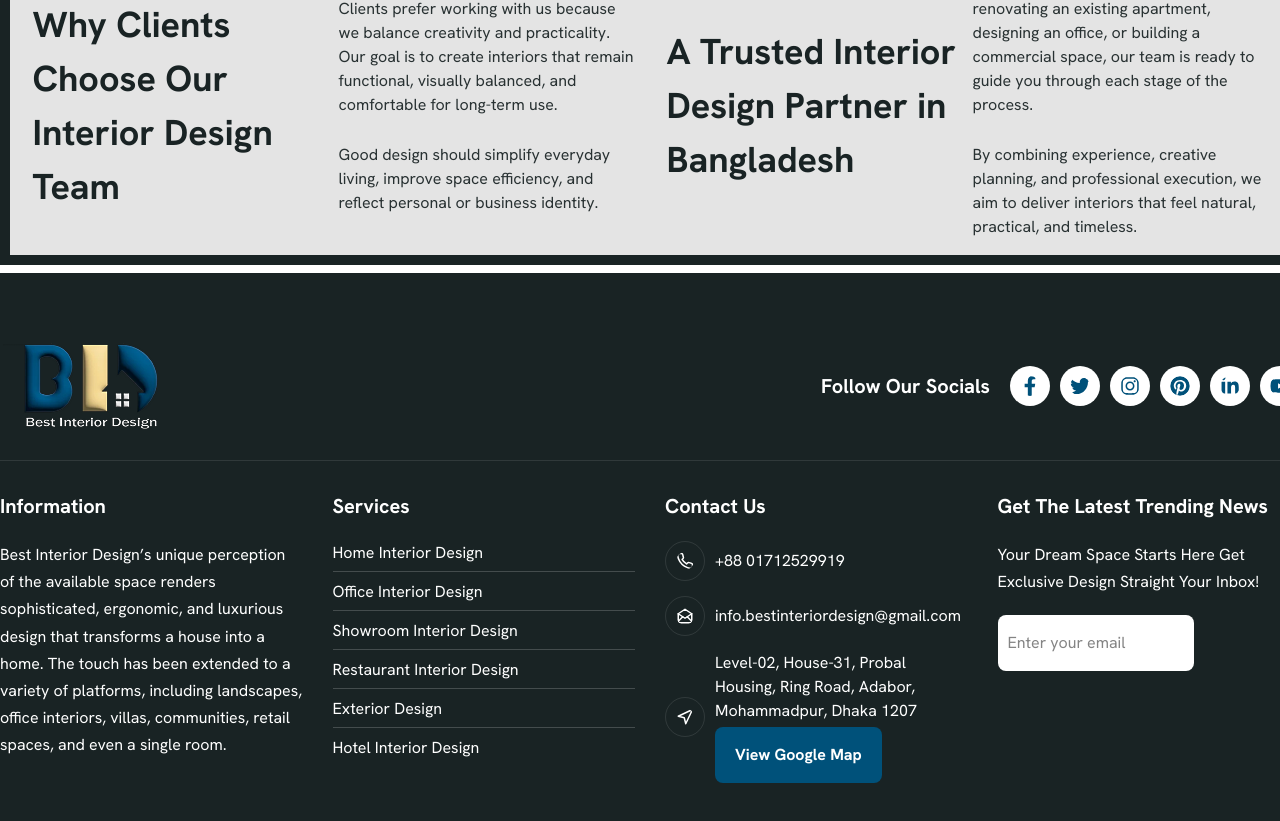
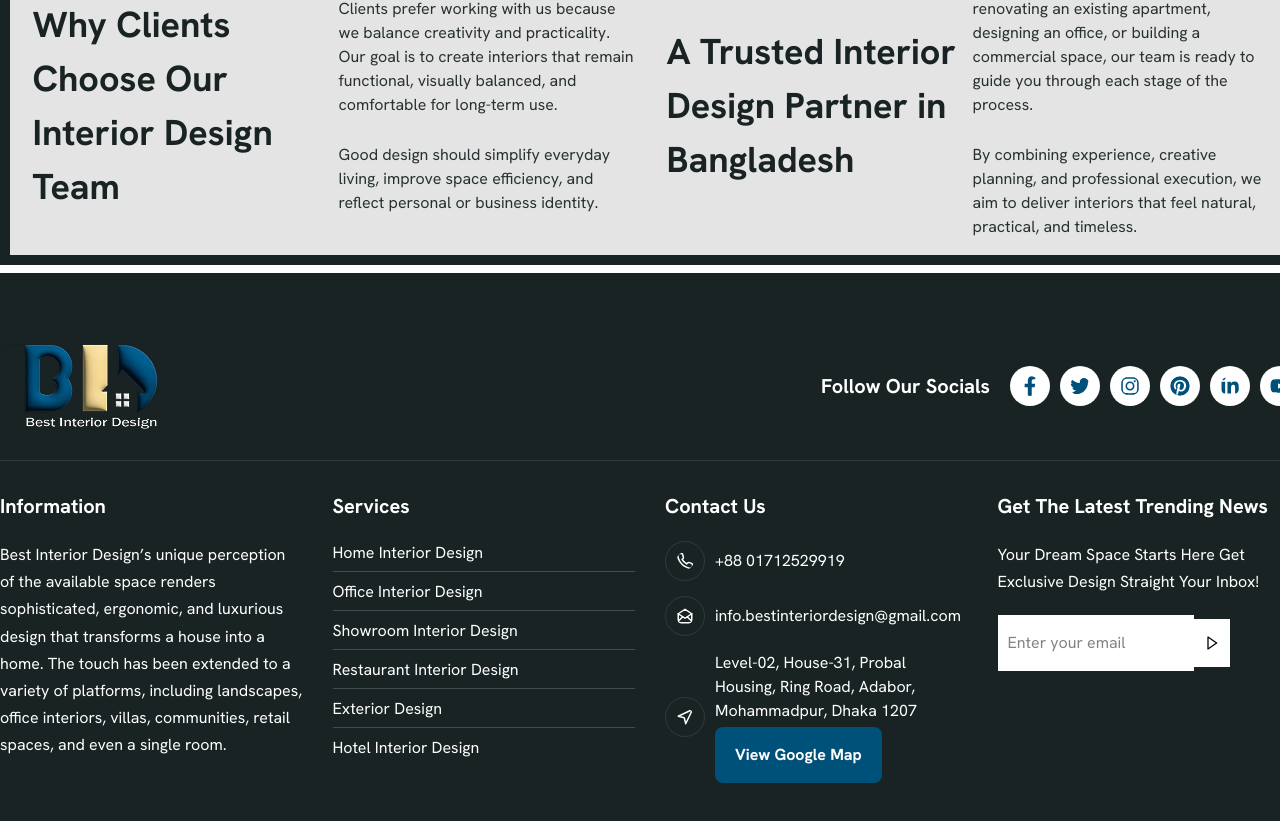
Before and after one commit to Sijan666/starInterior, a Next.js app: page / in a window 1280 px wide. Shown: the part 7168-7989 px from the top of the page. Built offline with nearby package versions, Linux system fonts and the light colour scheme.

Commit message:
still working on footer

```diff
--- a/src/components/layouts/Footer.jsx
+++ b/src/components/layouts/Footer.jsx
@@ -5,6 +5,7 @@ import { FaFacebookF, FaInstagram, FaLinkedinIn, FaPinterest, FaTwitter, FaYoutu
 import { FiNavigation, FiPhone } from 'react-icons/fi'
 import { TbMailOpened } from 'react-icons/tb'
 import Button from '../Button'
+import { BiRightArrow } from 'react-icons/bi'
 
 
 export default function Footer() {
@@ -66,8 +67,11 @@ export default function Footer() {
             <div className="gridFour">
               <h3 className='font-bold text-[20px] text-white pb-5'>Get The Latest Trending News</h3>
               <p className='text-base text-white leading-[27.2px]'>Your Dream Space Starts Here Get Exclusive Design Straight Your Inbox!</p>
-              <div className="mt-5">
-                <input type="email" placeholder='Enter your email' className='px-2.5 py-4 bg-white rounded-md'/>
+              <div className="mt-5 flex items-center">
+                <input type="email" placeholder='Enter your email' className='px-2.5 py-4 bg-white  outline-none'/>
+                <div className="px-2.5 py-4 bg-white">
+                  <BiRightArrow/>
+                </div>
               </div>
             </div>
           </div>
```
